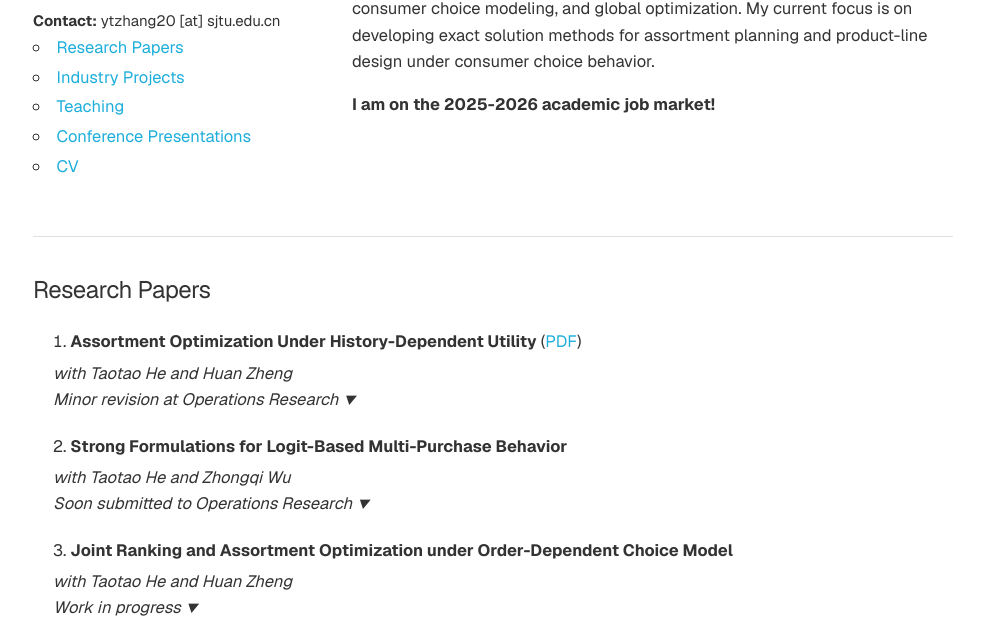
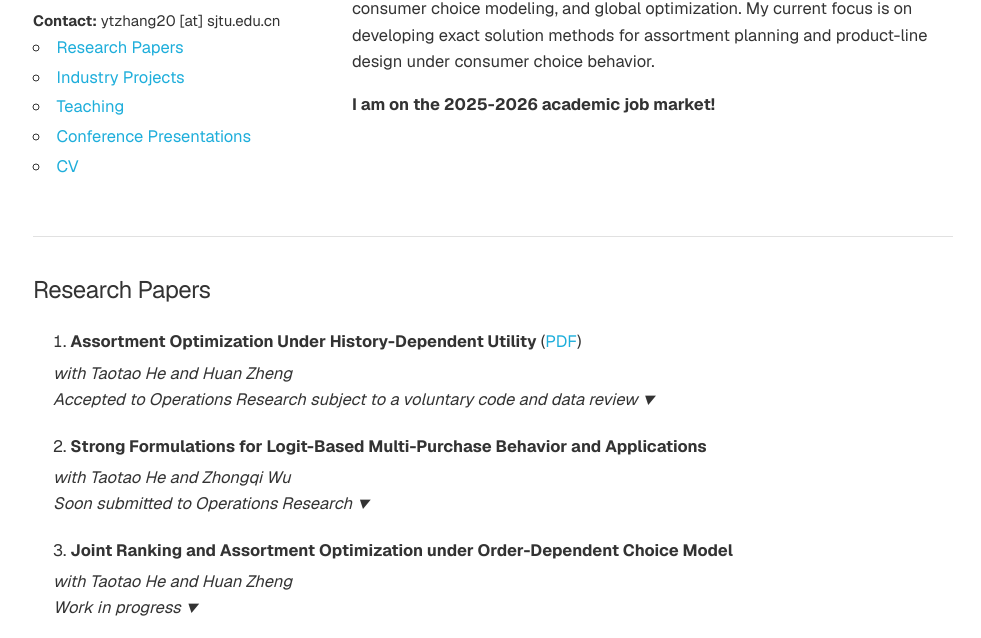
Before and after one commit to Zhangyt00/Zhangyt00.github.io, a plain HTML site: page index.html in a window 1280 px wide. Shown: the part 411-1049 px from the top of the page, without its empty margins (147-1128 px from the left). Drawn offline with Linux system fonts and the light colour scheme.

Commit message:
On branch main Your branch is up to date with 'origin/main'.
Changes to be committed:
	modified:   .DS_Store
	new file:   files/.DS_Store
	modified:   files/Resume_Yating_Zhang.pdf
	modified:   index.html

```diff
--- a/index.html
+++ b/index.html
@@ -81,18 +81,18 @@
                     <details>
                         <summary><em>with Taotao He and Huan Zheng</em>
                             <br>
-                            <em>Minor revision at Operations Research</em></summary>
+                            <em>Accepted to Operations Research subject to a voluntary code and data review</em></summary>
                         <ul class="project-details-list">
                             <li>Existing assortment models often assume static consumer preferences, overlooking dynamic, history-dependent choices prevalent in multi-period retailing, especially in dining industry.</li>
                             <li>Build a multi-period assortment model with cross-period history-dependent effects and cross-product substitution effects, leading to a softmax-of-exponential nonconvex structure</li>
-                            <li>Propose a lifting-based reformulation framework for the nonconvexity, improving 17.8% revenue</li>
+                            <li>Propose a lifting-based reformulation framework for the nonconvexity, improving 10.4% revenue</li>
                         </ul>
                     </details>
                 </li>
                 <!-- Add more journal articles here -->
 
                 <li>
-                    <strong class="project-title">Strong Formulations for Logit-Based Multi-Purchase Behavior</strong>
+                    <strong class="project-title">Strong Formulations for Logit-Based Multi-Purchase Behavior and Applications</strong>
                     <details>
                         <summary><em>with Taotao He and Zhongqi Wu</em>
                             <br>
@@ -125,9 +125,6 @@
                     <em>Work in progress</em>
 
                 </li>
-                <!-- <ul class="project-details-list">
-                 <li>Leverage the regime switching information to adjust re-solving frequency of online policies </li>
-                </ul> -->
 
                 <li>
                     <strong class="project-title">Revisiting Random Utility Model under a Multilinear Optimization Lens</strong>
@@ -135,9 +132,6 @@
                     <em>with Taotao He and Huan Zheng</em>
                     <br>
                     <em>Work in progress</em>
-                    <!-- <ul class="project-details-list">
-                 <li>Use multilinear optimization as a unified approach to describe consumer choices with different preferences, obtaining MIP formulations for assortment planning under random utility model</li>
-                </ul> -->
                 </li>
 
                 <li>
@@ -146,9 +140,6 @@
                     <em>with Yuanzheng Ma and Huan Zheng</em>
                     <br>
                     <em>Published at Fundamental Research, 2025</em>
-                    <!-- <ul class="project-details-list">
-                 <li>Use multilinear optimization as a unified approach to describe consumer choices with different preferences, obtaining MIP formulations for assortment planning under random utility model</li>
-                </ul> -->
                 </li>
 
 
```
Also changed, not shown: 3 other files.
